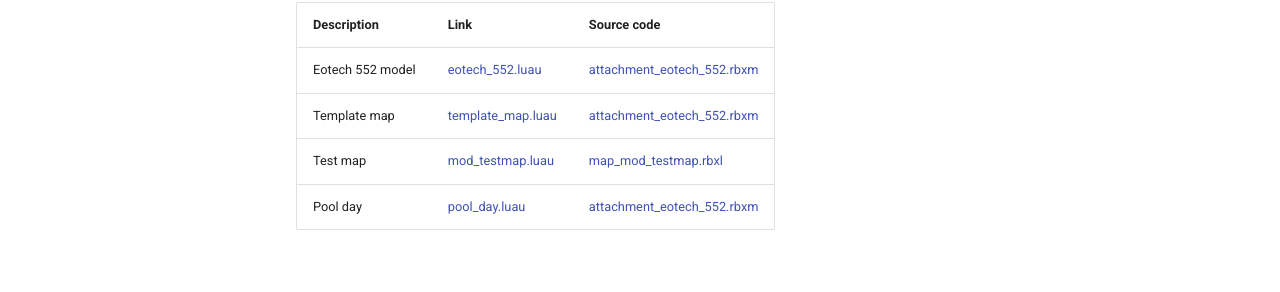
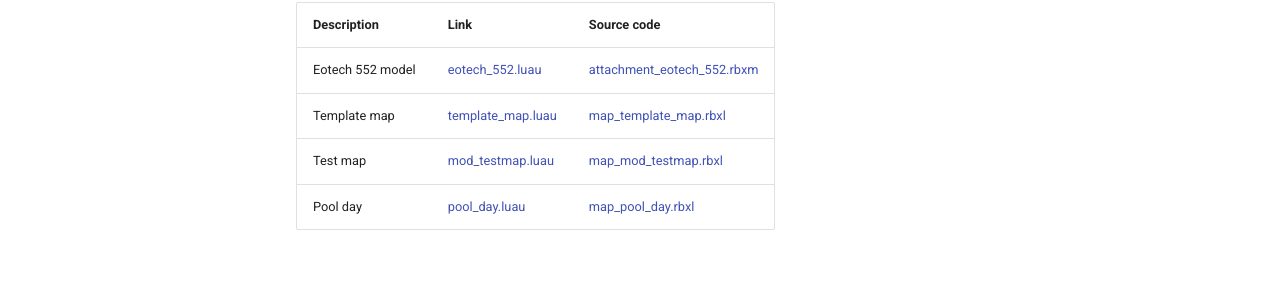
Before and after one commit to recoil-group/deadline-insitux-core-scripts, an MkDocs documentation site: the page built from docs/mod-list.md, in a window 1280 px wide and 1076 px high. Shown: the part 336-628 px from the top of the window. Built offline with MkDocs 1.6.1 and Material for MkDocs 9.7.7, drawn with Linux system fonts in a browser that asks for light colours.

Commit message:
fix some oopsies

```diff
--- a/docs/mod-list.md
+++ b/docs/mod-list.md
@@ -9,9 +9,9 @@ Mods and their source available on this website.
 | Description      | Link                                                   | Source code                                                             |
 | ---------------- | ------------------------------------------------------ | ----------------------------------------------------------------------- |
 | Eotech 552 model | [eotech_552.luau](example/modfile/eotech_552.luau)     | [attachment_eotech_552.rbxm](example/source/attachment_eotech_552.rbxl) |
-| Template map     | [template_map.luau](example/modfile/template_map.luau) | [attachment_eotech_552.rbxm](example/source/map_template_map.rbxl)      |
+| Template map     | [template_map.luau](example/modfile/template_map.luau) | [map_template_map.rbxl](example/source/map_template_map.rbxl)           |
 | Test map         | [mod_testmap.luau](example/modfile/mod_testmap.luau)   | [map_mod_testmap.rbxl](example/source/map_mod_testmap.rbxl)             |
-| Pool day         | [pool_day.luau](example/modfile/pool_day.luau)         | [attachment_eotech_552.rbxm](example/source/map_pool_day.rbxl)          |
+| Pool day         | [pool_day.luau](example/modfile/pool_day.luau)         | [map_pool_day.rbxl](example/source/map_pool_day.rbxl)                   |
 
 ## Scripts
 
```
Also changed, not shown: docs/making-mods/mapping/shootables.md (+1 -1 lines).
